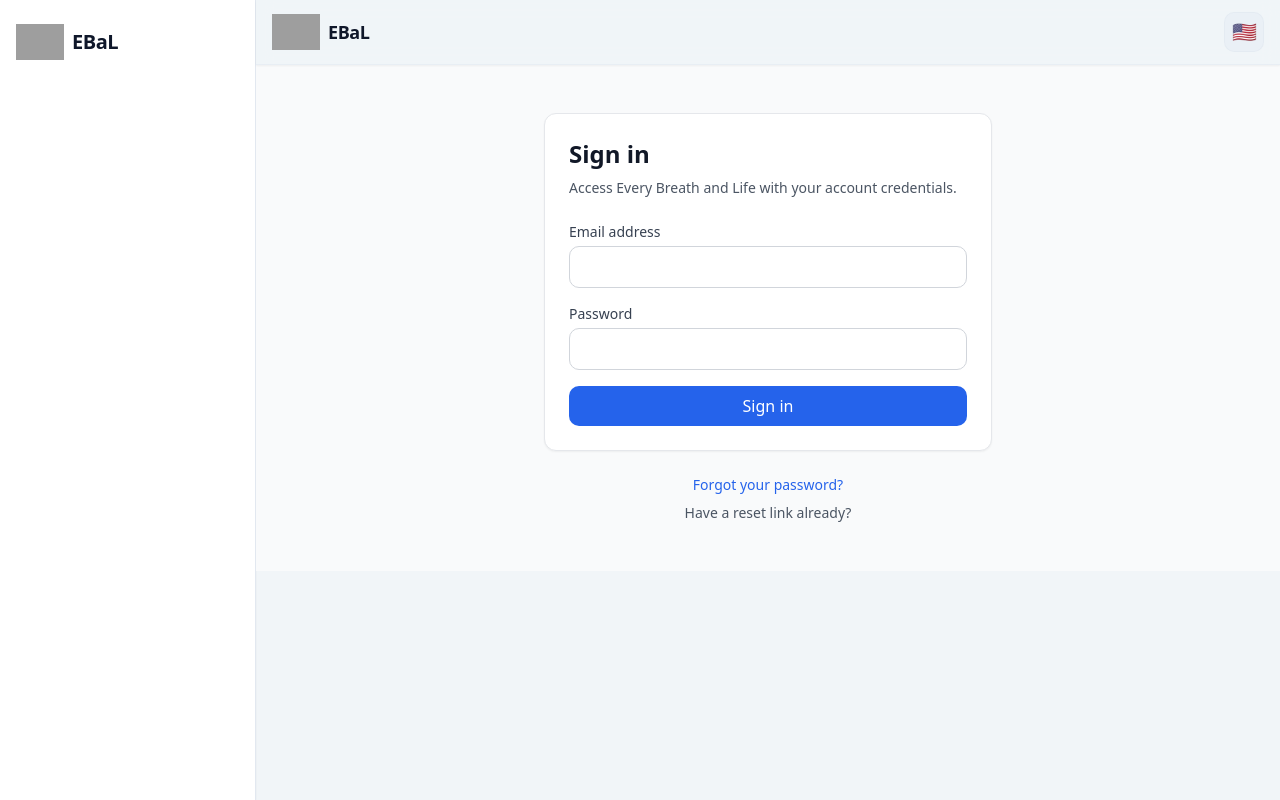
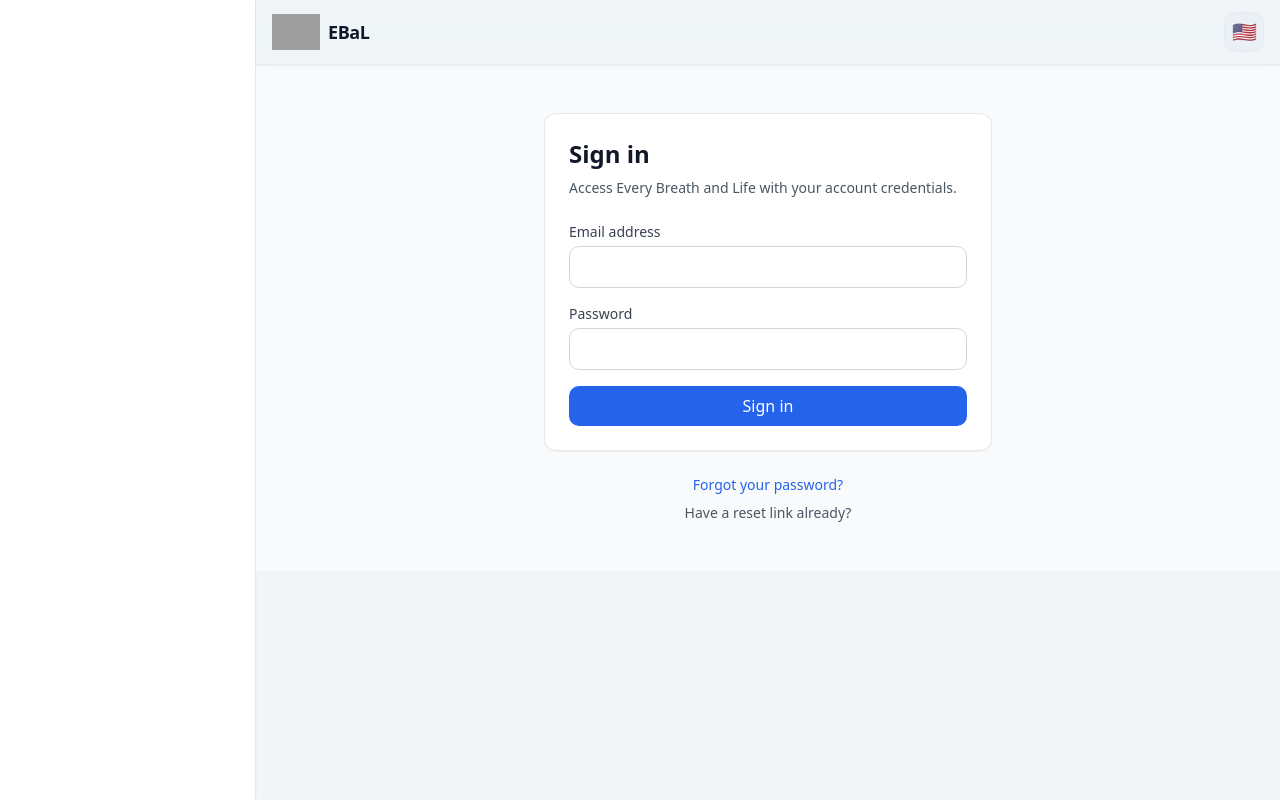
Before and after one commit to homeputers/ebal-v2, a React (Vite) app in the folder apps/web/: page /en/login in a window 1280 px wide. Built offline with nearby package versions, Linux system fonts and the light colour scheme; grey boxes are pictures that could not be loaded.

Commit message:
fix(web): remove logo from side nav

```diff
--- a/apps/web/src/components/layout/AppSideNav.tsx
+++ b/apps/web/src/components/layout/AppSideNav.tsx
@@ -5,7 +5,6 @@ import { useTranslation } from 'react-i18next';
 import type { AppNavigationLink } from '@/components/navigation/links';
 import { buildLanguagePath } from '@/components/navigation/links';
 import { MOBILE_NAVIGATION_ID } from '@/components/layout/constants';
-import { AppBrandLink } from '@/components/layout/AppBrandLink';
 
 type AppSideNavProps = {
   currentLanguage: string;
@@ -223,12 +222,7 @@ export function AppSideNav({
   return (
     <Fragment>
       <aside className="hidden w-64 shrink-0 border-r border-border bg-card px-4 py-6 text-foreground shadow-sm lg:flex lg:flex-col">
-        <div className="flex flex-1 flex-col gap-6">
-          <AppBrandLink
-            to="/"
-            className="shrink-0"
-            textClassName="text-xl font-semibold tracking-tight"
-          />
+        <div className="flex flex-1 flex-col">
           <div className="flex-1 space-y-2 overflow-y-auto">{desktopNavigation}</div>
         </div>
       </aside>
@@ -247,13 +241,7 @@ export function AppSideNav({
             tabIndex={-1}
           >
             <div className="flex h-full flex-col">
-              <div className="flex items-center justify-between gap-3">
-                <AppBrandLink
-                  to="/"
-                  className="shrink-0"
-                  textClassName="text-base font-semibold tracking-tight"
-                  onClick={onClose}
-                />
+              <div className="flex justify-end">
                 <button
                   ref={closeButtonRef}
                   type="button"
@@ -278,9 +266,9 @@ export function AppSideNav({
                   </span>
                 </button>
               </div>
-                <div className="mt-6 flex flex-1 flex-col">
-                  <div className="flex-1 overflow-y-auto">{mobileNavigation}</div>
-                </div>
+              <div className="mt-6 flex flex-1 flex-col">
+                <div className="flex-1 overflow-y-auto">{mobileNavigation}</div>
+              </div>
             </div>
           </div>
         </div>
```
